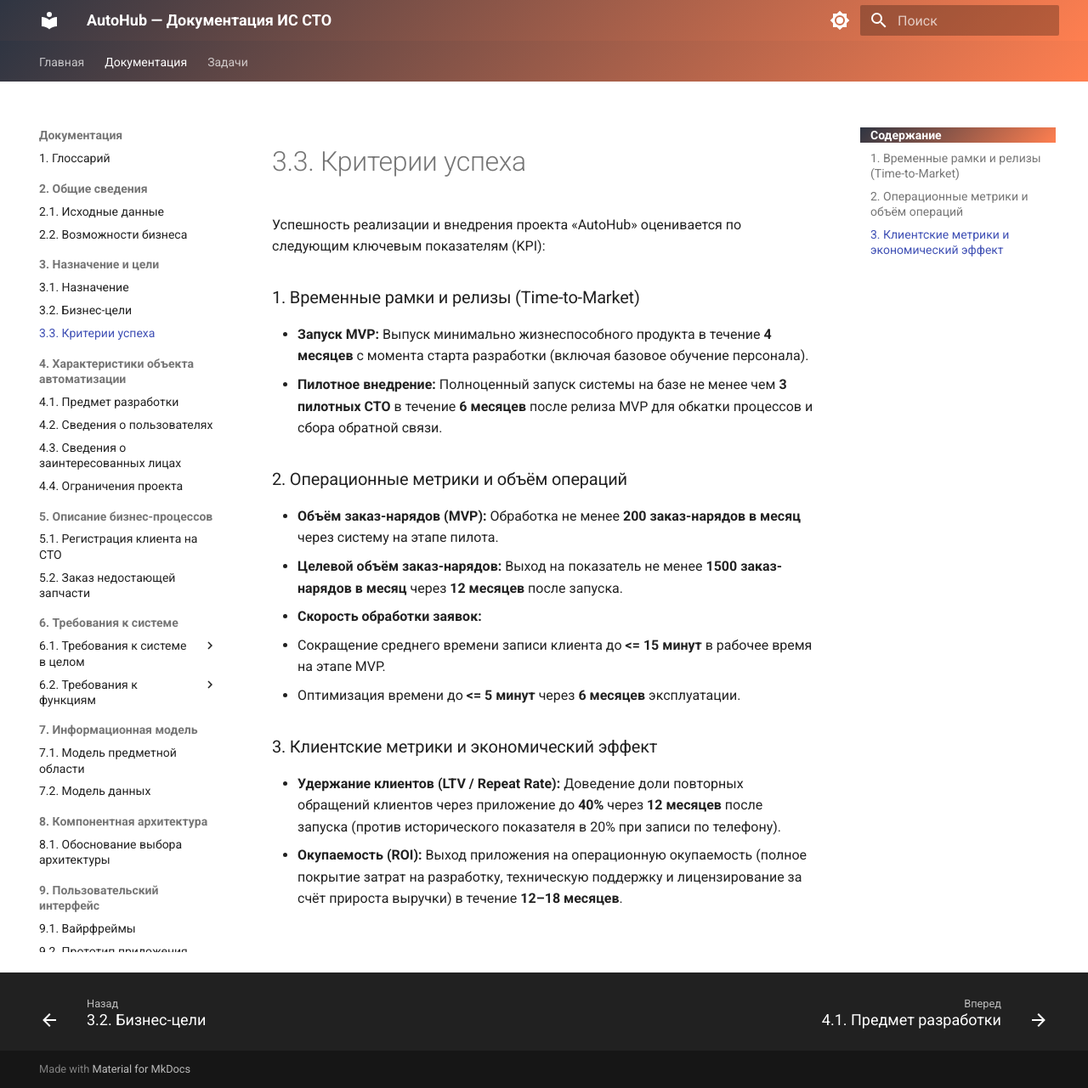
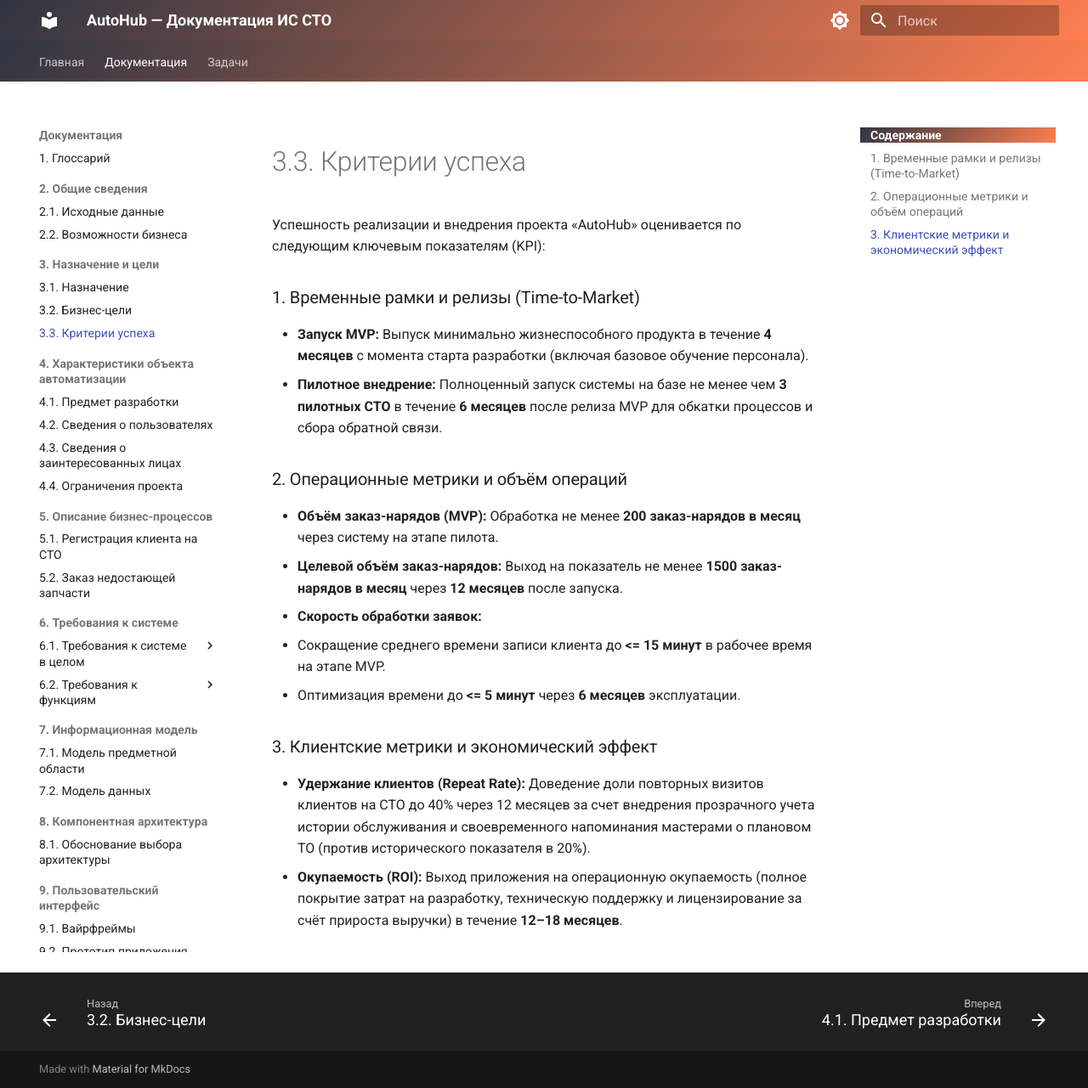
Before and after one commit to IggyKuz/AutoHub-Docs, an MkDocs documentation site: the page built from docs/goals/success-criteria.md, in a window 1280 px wide and 1281 px high. Shown: the whole window at 85% size. Built offline with MkDocs 1.6.1 and Material for MkDocs 9.7.7, drawn with Linux system fonts in a browser that asks for light colours.

```diff
--- a/docs/goals/success-criteria.md
+++ b/docs/goals/success-criteria.md
@@ -14,5 +14,5 @@
   * Оптимизация времени до **<= 5 минут** через **6 месяцев** эксплуатации.
 
 ### 3. Клиентские метрики и экономический эффект
-* **Удержание клиентов (LTV / Repeat Rate):** Доведение доли повторных обращений клиентов через приложение до **40%** через **12 месяцев** после запуска (против исторического показателя в 20% при записи по телефону).
+* **Удержание клиентов (Repeat Rate):** Доведение доли повторных визитов клиентов на СТО до 40% через 12 месяцев за счет внедрения прозрачного учета истории обслуживания и своевременного напоминания мастерами о плановом ТО (против исторического показателя в 20%).
 * **Окупаемость (ROI):** Выход приложения на операционную окупаемость (полное покрытие затрат на разработку, техническую поддержку и лицензирование за счёт прироста выручки) в течение **12–18 месяцев**.
```
Also changed, not shown: docs/assets/images/parts-ordering.svg.
